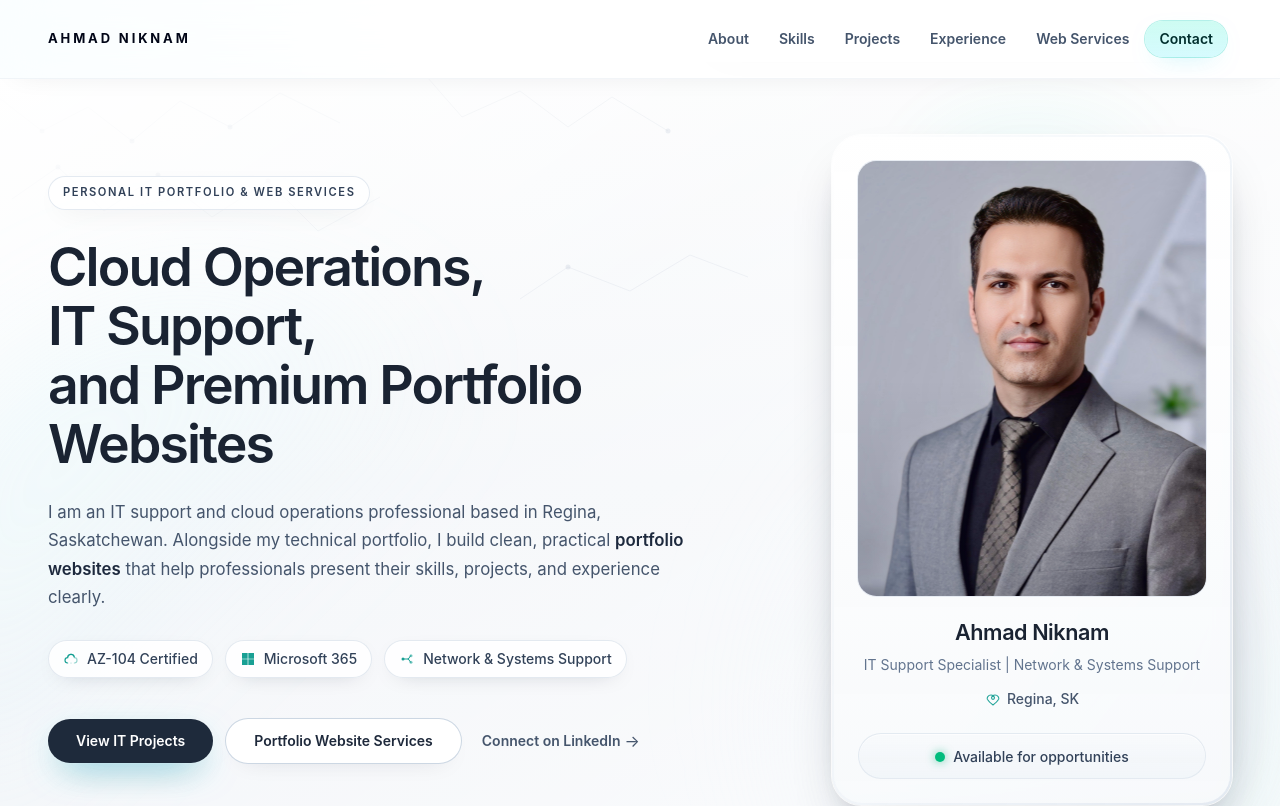
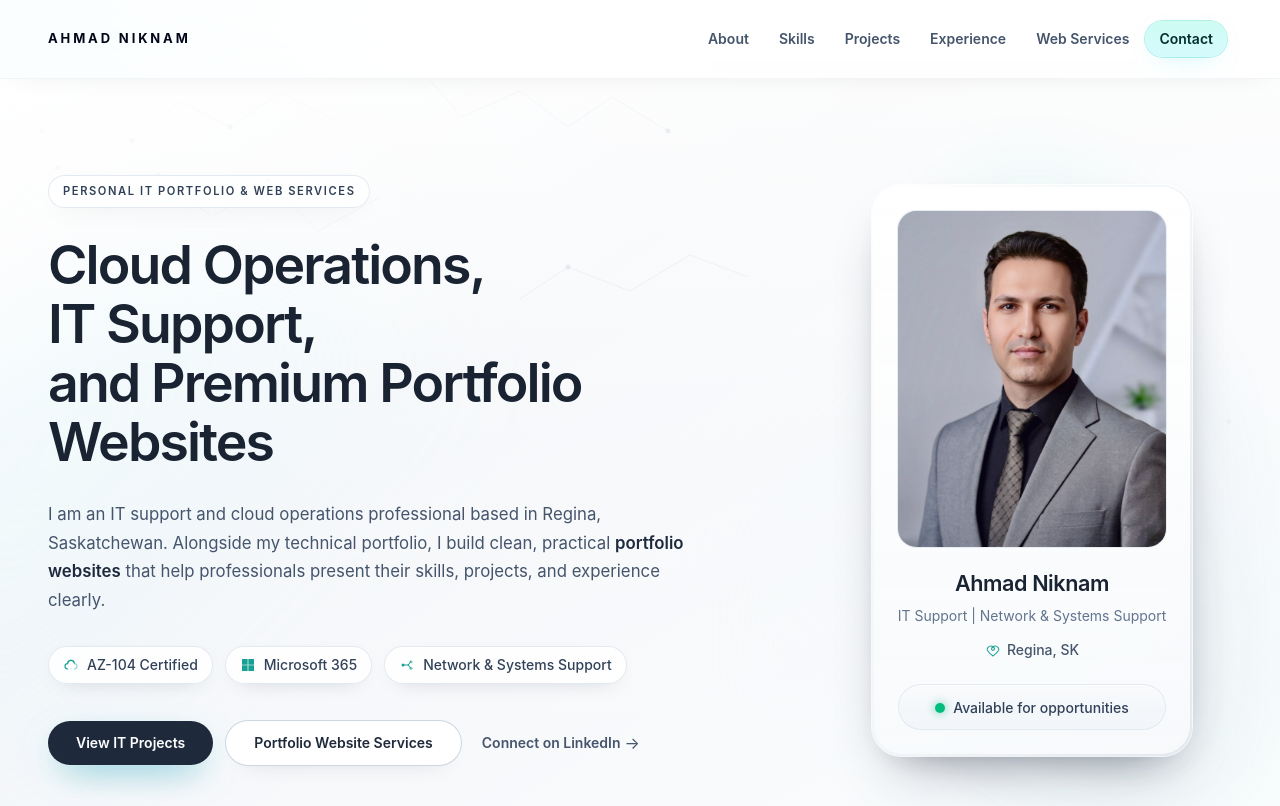
Before and after one commit to AhmadNiknam/ahmad-portfolio-website, a Next.js app: page / in a window 1280 px wide. Shown: the top 806 px of the page. Built offline with nearby package versions, Linux system fonts and the light colour scheme.

Commit message:
refactor: update hero component layout and text for improved clarity and visual consistency, adjusting spacing and role description

```diff
--- a/components/hero.tsx
+++ b/components/hero.tsx
@@ -127,9 +127,9 @@ export function Hero() {
       <div className="absolute -left-24 top-1/4 -z-10 h-[min(42rem,85vw)] w-[min(42rem,85vw)] rounded-full bg-gradient-to-br from-cyan-100/35 via-transparent to-transparent blur-3xl" />
       <div className="absolute -right-16 bottom-0 -z-10 h-[min(36rem,75vw)] w-[min(36rem,75vw)] rounded-full bg-gradient-to-tl from-teal-100/25 via-sky-50/20 to-transparent blur-3xl" />
 
-      <div className="relative mx-auto flex min-h-0 w-full max-w-[88rem] flex-col gap-12 px-5 pb-28 pt-10 sm:px-8 sm:pb-32 sm:pt-14 lg:min-h-[calc(100dvh-80px)] lg:flex-row lg:items-center lg:gap-x-16 lg:gap-y-10 lg:pb-36 lg:pt-12 xl:gap-x-24 xl:px-12 xl:pb-40 xl:pt-14">
+      <div className="relative mx-auto flex min-h-0 w-full max-w-[88rem] flex-col gap-12 px-5 pb-28 pt-10 sm:gap-14 sm:px-8 sm:pb-32 sm:pt-14 lg:min-h-[calc(100dvh-80px)] lg:flex-row lg:items-center lg:gap-x-16 lg:gap-y-10 lg:pb-28 lg:pt-20 xl:gap-x-24 xl:px-12 xl:pb-32 xl:pt-24">
         <div className="order-2 flex min-w-0 flex-1 flex-col lg:order-1 lg:max-w-[52rem] animate-rise">
-          <div className="mb-7 inline-flex w-fit max-w-full items-center rounded-full border border-slate-200/90 bg-white/70 px-3.5 py-2 shadow-[0_1px_0_rgba(255,255,255,0.85)_inset,0_8px_28px_-12px_rgba(15,23,42,0.12)] backdrop-blur-md">
+          <div className="mb-6 inline-flex w-fit max-w-full items-center rounded-full border border-slate-200/90 bg-white/70 px-3.5 py-2 shadow-[0_1px_0_rgba(255,255,255,0.85)_inset,0_8px_28px_-12px_rgba(15,23,42,0.12)] backdrop-blur-md sm:mb-7">
             <p className="text-[0.65rem] font-semibold uppercase leading-snug tracking-[0.14em] text-slate-700 sm:text-[0.7rem]">
               {heroEyebrow}
             </p>
@@ -151,14 +151,14 @@ export function Hero() {
             ))}
           </h1>
 
-          <p className="mt-6 max-w-[40rem] text-[0.95rem] leading-[1.65] text-slate-600 sm:text-[1.05rem] sm:leading-[1.7]">
+          <p className="mt-6 max-w-[40rem] text-[0.95rem] leading-[1.65] text-slate-600 sm:mt-7 sm:text-[1.05rem] sm:leading-[1.7]">
             I am an IT support and cloud operations professional based in Regina, Saskatchewan.
             Alongside my technical portfolio, I build clean, practical{" "}
             <strong className="font-semibold text-slate-800">portfolio websites</strong> that help
             professionals present their skills, projects, and experience clearly.
           </p>
 
-          <div className="mt-7 flex flex-wrap gap-2.5 sm:gap-3">
+          <div className="mt-7 flex flex-wrap gap-2.5 sm:mt-8 sm:gap-3">
             {heroBadges.map((badge) => (
               <span
                 key={badge}
@@ -170,7 +170,7 @@ export function Hero() {
             ))}
           </div>
 
-          <div className="mt-9 flex min-w-0 flex-col gap-3 sm:mt-10 md:flex-row md:flex-wrap md:items-center md:gap-x-3 md:gap-y-3">
+          <div className="mt-8 flex min-w-0 flex-col gap-3 sm:mt-9 md:flex-row md:flex-wrap md:items-center md:gap-x-3 md:gap-y-3">
             <a
               href="#projects"
               className="inline-flex min-h-[44px] shrink-0 items-center justify-center rounded-full bg-[#1e2a3b] px-7 py-3 text-center text-sm font-semibold text-white shadow-[0_12px_36px_-12px_rgba(34,211,238,0.55),0_14px_38px_-18px_rgba(15,23,42,0.55)] ring-1 ring-white/10 transition hover:bg-[#243449] hover:shadow-[0_14px_40px_-10px_rgba(34,211,238,0.45)] focus:outline-none focus-visible:ring-2 focus-visible:ring-teal-400 focus-visible:ring-offset-2 focus-visible:ring-offset-[#f4f6f9]"
@@ -197,7 +197,7 @@ export function Hero() {
           </div>
         </div>
 
-        <div className="order-1 mx-auto w-full max-w-[21rem] shrink-0 sm:max-w-[22.5rem] lg:order-2 lg:mx-0 lg:ml-auto lg:mr-0 lg:max-w-[min(24rem,38vw)] xl:max-w-[25rem] animate-float-in">
+        <div className="order-1 mx-auto flex w-full max-w-[21rem] shrink-0 items-center sm:max-w-[22.5rem] lg:order-2 lg:mx-0 lg:ml-auto lg:mr-0 lg:max-w-[min(24rem,38vw)] xl:max-w-[25rem] animate-float-in">
           <div className="relative mx-auto">
             <div
               className="absolute -inset-6 -z-10 rounded-[2.15rem] bg-[radial-gradient(ellipse_at_50%_35%,rgba(45,212,191,0.16),transparent_55%),radial-gradient(ellipse_at_80%_80%,rgba(148,163,184,0.22),transparent_50%)] opacity-90 blur-2xl"
--- a/lib/portfolio-data.ts
+++ b/lib/portfolio-data.ts
@@ -33,7 +33,7 @@ export const heroProfileImageSrc = "/profile-ahmad-2026-v2.jpg";
 
 export const heroCard = {
   name: "Ahmad Niknam",
-  role: "IT Support Specialist | Network & Systems Support",
+  role: "IT Support | Network & Systems Support",
   location: "Regina, SK",
   availability: "Available for opportunities"
 } as const;
```
